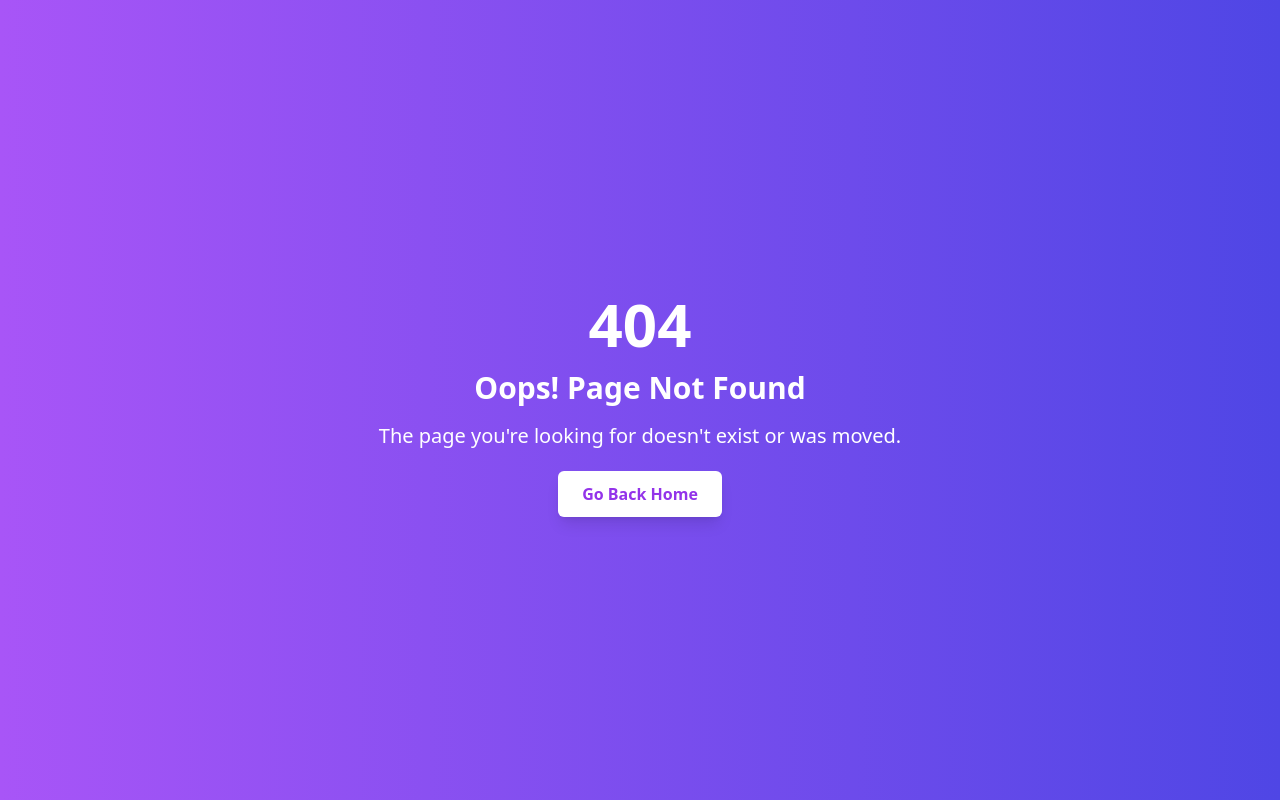
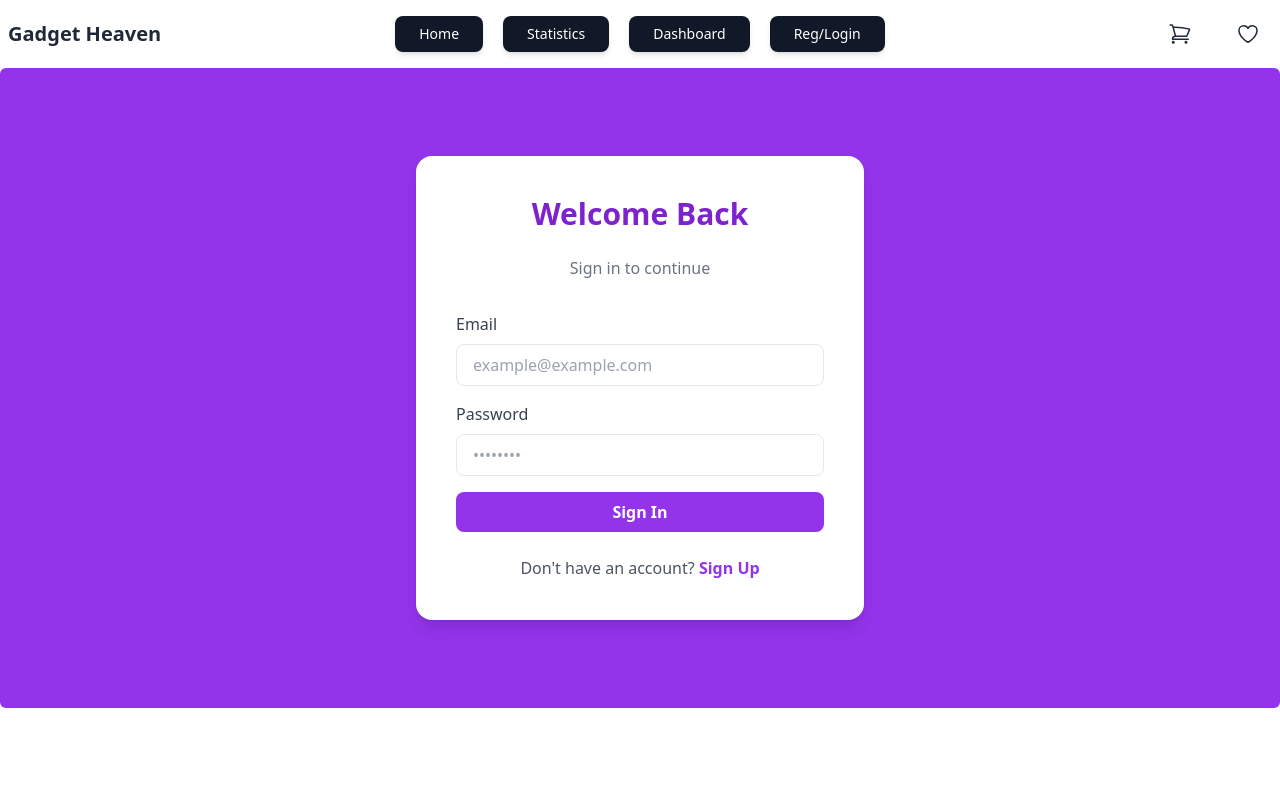
Before and after one commit to programming-hero-web-course-4/b10a8-gadget-heaven-Bytes-Farabi, a React (Vite) app: page /authenticate in a window 1280 px wide. Before the commit this address had no page. Shown: the top 800 px of the page. Built offline with nearby package versions, Linux system fonts and the light colour scheme.

Commit message:
extra component added

```diff
--- /dev/null
+++ b/src/Components/Authenticate.jsx
@@ -0,0 +1,78 @@
+import React, { useState } from 'react';
+
+const Authenticate = () => {
+    const [isSignUp, setIsSignUp] = useState(false);
+
+    return (
+      <div className="h-[80vh] rounded-md flex items-center justify-center bg-purple-600">
+        <div className="bg-white rounded-2xl shadow-lg p-10 w-full max-w-md">
+          <h2 className="text-3xl font-bold text-center text-purple-700 mb-6">
+            {isSignUp ? 'Create an Account' : 'Welcome Back'}
+          </h2>
+          <p className="text-center text-gray-500 mb-8">
+            {isSignUp ? 'Sign up to get started!' : 'Sign in to continue'}
+          </p>
+
+          <form>
+            {isSignUp && (
+              <div className="mb-4">
+                <label className="block text-gray-700 text-left">Full Name</label>
+                <input
+                  type="text"
+                  className="w-full px-4 py-2 mt-2 border rounded-lg focus:outline-none focus:ring-2 focus:ring-purple-500"
+                  placeholder="John Doe"
+                />
+              </div>
+            )}
+            <div className="mb-4">
+              <label className="block text-gray-700 text-left">Email</label>
+              <input
+                type="email"
+                className="w-full px-4 py-2 mt-2 border rounded-lg focus:outline-none focus:ring-2 focus:ring-purple-500"
+                placeholder="example@example.com"
+              />
+            </div>
+            <div className="mb-4">
+              <label className="block text-gray-700 text-left">Password</label>
+              <input
+                type="password"
+                className="w-full px-4 py-2 mt-2 border rounded-lg focus:outline-none focus:ring-2 focus:ring-purple-500"
+                placeholder="••••••••"
+              />
+            </div>
+            {isSignUp && (
+              <div className="mb-4">
+                <label className="block text-gray-700 text-left">Confirm Password</label>
+                <input
+                  type="password"
+                  className="w-full px-4 py-2 mt-2 border rounded-lg focus:outline-none focus:ring-2 focus:ring-purple-500"
+                  placeholder="••••••••"
+                />
+              </div>
+            )}
+
+            <button
+              type="submit"
+              className="w-full bg-purple-600 text-white font-semibold py-2 rounded-lg hover:bg-purple-700 transition duration-300"
+            >
+              {isSignUp ? 'Sign Up' : 'Sign In'}
+            </button>
+          </form>
+
+          <div className="mt-6 text-center">
+            <p className="text-gray-600">
+              {isSignUp ? 'Already have an account?' : "Don't have an account?"}{' '}
+              <span
+                onClick={() => setIsSignUp(!isSignUp)}
+                className="text-purple-600 font-bold cursor-pointer hover:underline"
+              >
+                {isSignUp ? 'Sign In' : 'Sign Up'}
+              </span>
+            </p>
+          </div>
+        </div>
+      </div>
+    );
+};
+
+export default Authenticate;
--- a/src/Components/Navbar.jsx
+++ b/src/Components/Navbar.jsx
@@ -7,6 +7,7 @@ const Navbar = ({cartCount}) => {
         <NavLink to={"/"} className="px-6 py-2 bg-gray-900 text-white rounded-lg shadow-md font-medium transition duration-200 ease-in-out hover:bg-gray-800 focus:outline-none focus:ring-2 focus:ring-blue-500 focus:ring-offset-2 active:scale-95">Home</NavLink>
         <NavLink to={"/statistics"} className="px-6 py-2 bg-gray-900 text-white rounded-lg shadow-md font-medium transition duration-200 ease-in-out hover:bg-gray-800 focus:outline-none focus:ring-2 focus:ring-blue-500 focus:ring-offset-2 active:scale-95">Statistics</NavLink>
         <NavLink to={"/dashboard"} className="px-6 py-2 bg-gray-900 text-white rounded-lg shadow-md font-medium transition duration-200 ease-in-out hover:bg-gray-800 focus:outline-none focus:ring-2 focus:ring-blue-500 focus:ring-offset-2 active:scale-95">Dashboard</NavLink>
+        <NavLink to={"/authenticate"} className="px-6 py-2 bg-gray-900 text-white rounded-lg shadow-md font-medium transition duration-200 ease-in-out hover:bg-gray-800 focus:outline-none focus:ring-2 focus:ring-blue-500 focus:ring-offset-2 active:scale-95">Reg/Login</NavLink>
     </div>
 
     return (
--- a/src/main.jsx
+++ b/src/main.jsx
@@ -15,6 +15,7 @@ import AllDeviceCard from './Components/AllDeviceCard.jsx';
 import ProductDetails from './Components/ProductDetails.jsx';
 import { ToastContainer } from 'react-toastify';
 import 'react-toastify/dist/ReactToastify.css';
+import Authenticate from './Components/Authenticate.jsx';
 
 
 const router = createBrowserRouter([
@@ -53,6 +54,10 @@ const router = createBrowserRouter([
         element: <ProductDetails></ProductDetails>,
         loader: () => fetch('/public/Products.json')
       },
+      {
+        path: "/authenticate",
+        element: <Authenticate></Authenticate>
+      }
     ],
   },
 ]);
```
